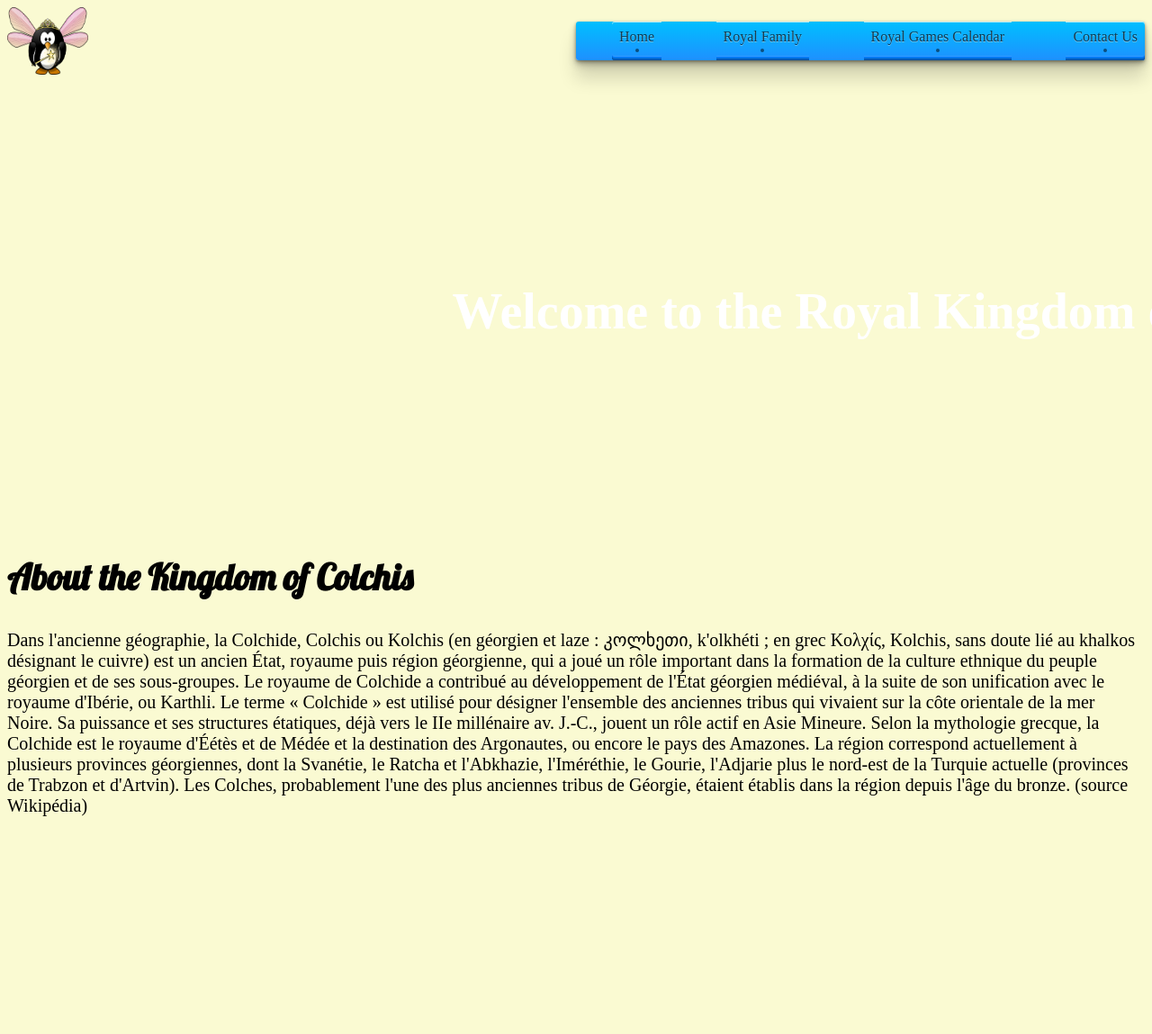
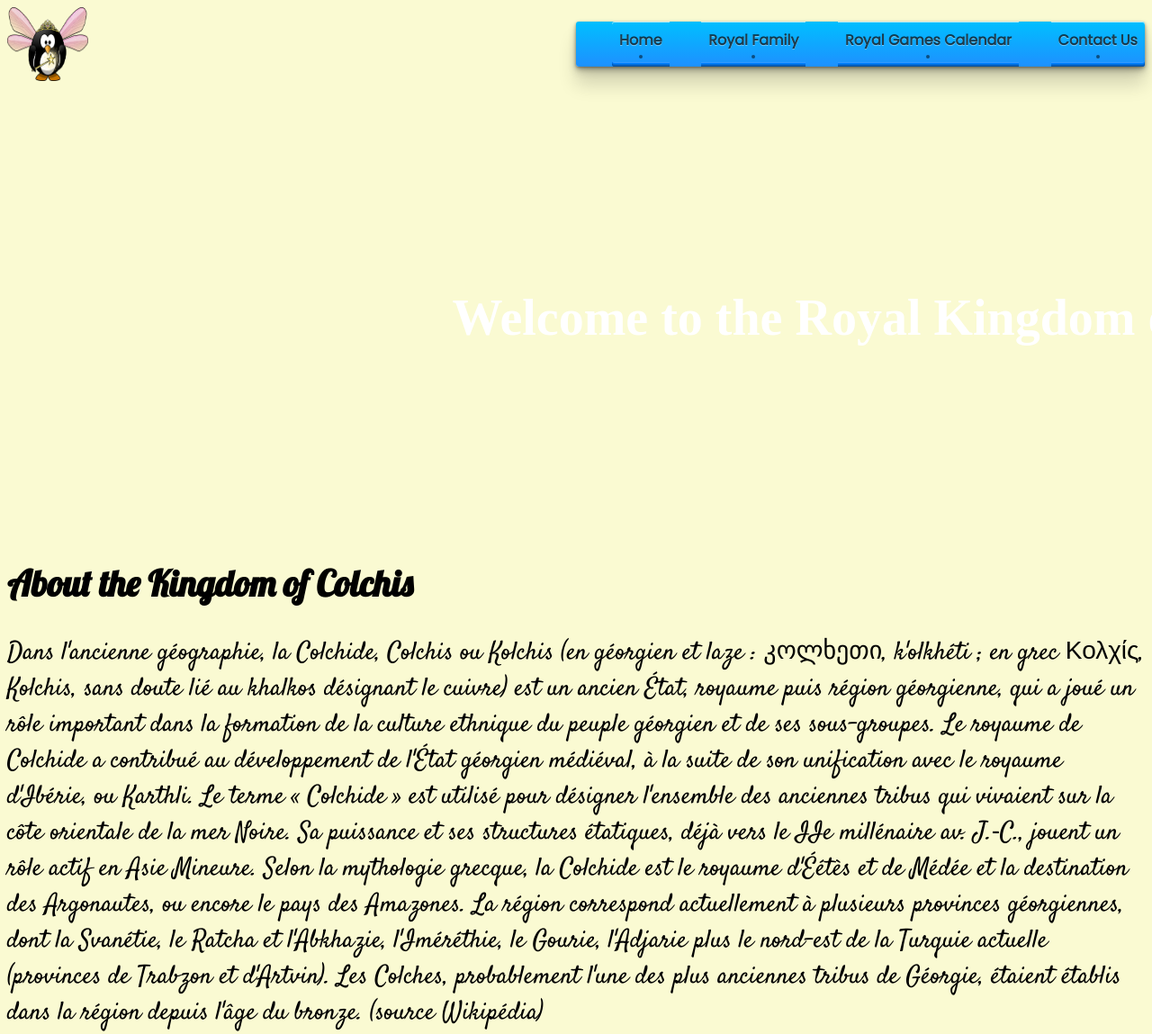
Before and after one commit to alinedubois/tech-challenge, a website built with Parcel: page index.html in a window 1280 px wide. Shown: the top 1149 px of the page at 90% size. Before the commit the page ends 935 px from the top, so only its background shows below. Built offline with nearby package versions, Linux system fonts and the light colour scheme; files whose address does not match are found by name.

Commit message:
finalisation projet technique 2 !

```diff
--- a/index.html
+++ b/index.html
@@ -7,10 +7,16 @@
     <link href="style.css" rel="stylesheet" type="text/css" />
 
     <link href='http://fonts.googleapis.com/css?family=Lobster' rel='stylesheet' type='text/css'>
+    <link href='http://fonts.googleapis.com/css?family=Satisfy' rel='stylesheet' type='text/css'>
+    <link href='http://fonts.googleapis.com/css?family=Poppins' rel='stylesheet' type='text/css'>
+
+
+
 </head>
 <body>
 
 <div id="container">
+
     <div id="barre-de-navigation">
         <div id="logo"><img src="assets/tux-161475__340.webp"></div>
         <div id="menu">
--- a/style.css
+++ b/style.css
@@ -136,6 +136,15 @@ h2 {
     font-size: 40px;
 }
 
+p {
+    font-family: Satisfy, sans-serif;
+    font-size: 28px;
+}
+
+li {
+    font-family: Poppins, sans-serif;
+    font-weight: bold;
+}
 
 #family {
     font-family: Garuda;
```
